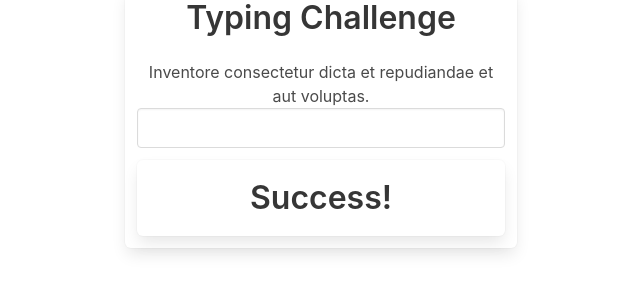
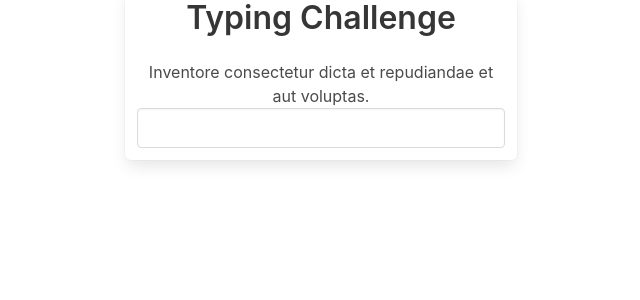
Before and after one commit to miha-9111/typing, an Angular app: page / in a window 1280 px wide. Shown: the top 300 px of the page, without its empty margins (319-959 px from the left). Built offline with nearby package versions, Linux system fonts and the light colour scheme.

Commit message:
Conditional Display

```diff
--- a/src/app/app.component.html
+++ b/src/app/app.component.html
@@ -11,7 +11,7 @@
         <input class="input" (input)="onInput($any($event.target).value)">
       </div>
 
-      <div class="box has-text-centered">
+      <div class="box has-text-centered" *ngIf="randomText === enteredText">
         <h1 class="title">Success!</h1>
       </div>
     </div>
--- a/src/app/app.component.ts
+++ b/src/app/app.component.ts
@@ -8,8 +8,9 @@ import { lorem } from 'faker';
 })
 export class AppComponent {
   randomText = lorem.sentence();
+  enteredText = '';
 
   onInput(value: string) {
-    console.log(value);
+    this.enteredText = value;
   }
 }
```
